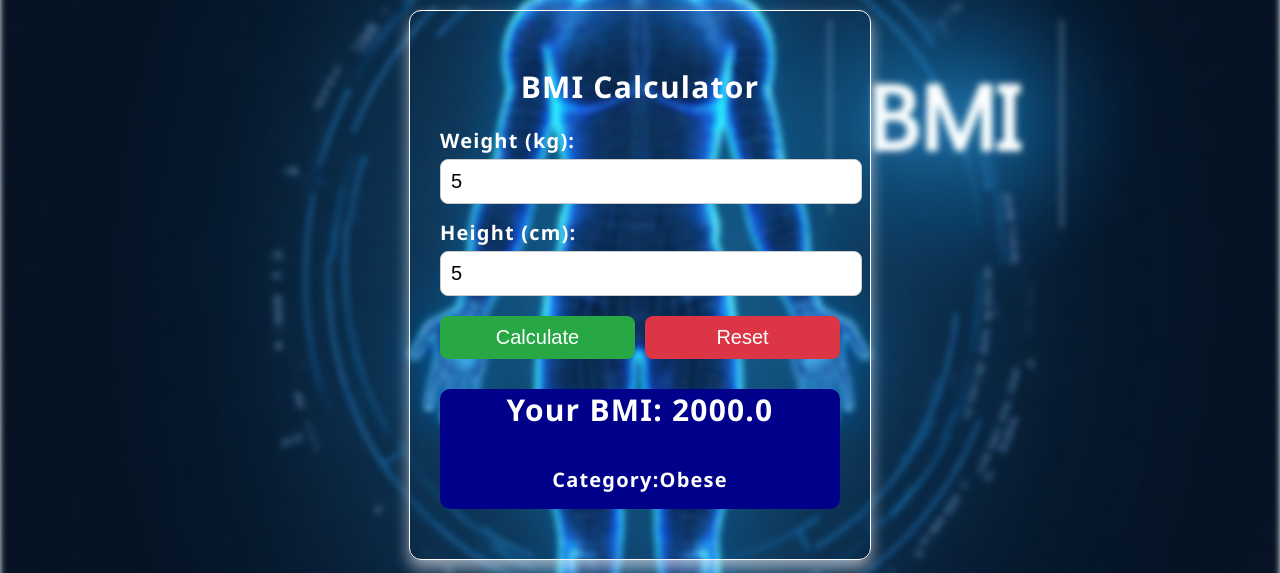
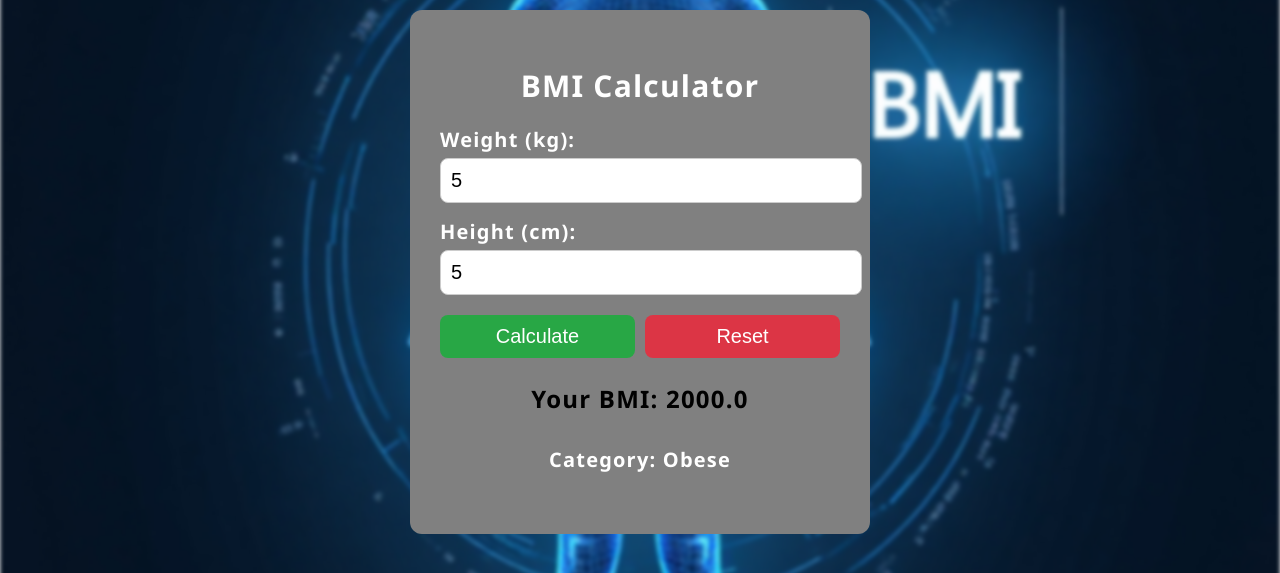
Before and after one commit to Elvis009-M/BMI-Calculator, a plain HTML site: page index.html in a window 1280 px wide. Both pictures are taken after typing "5", "5" into the empty fields and a click on the button "Calculate". Shown: the part 108-681 px from the top of the page. Drawn offline with Linux system fonts and the light colour scheme.

Commit message:
Changed styling of background , changed footer link from kwabytech to emakk

```diff
--- a/app.js
+++ b/app.js
@@ -19,7 +19,7 @@ function calculateBMI() {
 
     resultDiv.innerHTML = `
     <p class="bmi-value">Your BMI: ${bmi}</p>
-    <p class="category">Category:${category}</p>
+    <p class="category">Category: ${category}</p>
     `;
 }
 
--- a/index.html
+++ b/index.html
@@ -34,7 +34,7 @@
 
    <footer>
             <div class="pair">
-                <a href="https://kwabytech.vercel.app" class="footerlink"> Main Page</a>
+                <a href="https://emakk.vercel.app" class="footerlink"> Main Page</a>
             </div>
 
             <p>&copy;2025 EMAKK</p>
--- a/style.css
+++ b/style.css
@@ -21,7 +21,7 @@ body::before {
     background-image: url('images/bmi.jpeg');
     background-size: cover ;
     background-position: center ;
-    filter: blur(3px);
+    filter: blur(2px);
     z-index: -1;
 }
 
@@ -52,25 +52,13 @@ main {
     position: relative;
     margin: auto;
     padding: 30px;
-    border: solid 1px white;
+    background : grey;
     border-radius: 12px;
-    box-shadow: 0 8px 16px rgba(255,255,255,0.6);
+    /* box-shadow: 0 2px 6px rgba(255,255,255,0.3); */
     max-width: 400px;
     width: 100%;
 }
-.calculator::before {
-    content: '';
-    position: absolute;
-    top: 0;
-    left: 0;
-    width: 100% ;
-    height: 100%;
-    background : transparent;
-    background-size: cover ;
-    background-position: center ;
-    filter: blur(6px);
-    z-index: -1;
-}
+
 
 .calculator h2 {
     text-align: center;
@@ -133,19 +121,18 @@ button {
 .result {
     margin-top: 20px;
     text-align: center;
-    background: darkblue ;
-    border-radius: 10px ;
 }
 
 .bmi-value {
-    font-size: 1.5em;
+    font-size: 1.2em;
     font-weight: bold;
-    margin-bottom: 5px;
+    margin-bottom: 4px;
+    color: #000;
 }
 
 .category {
     font-weight: 600;
-    padding: 1rem;
+    padding: .7rem;
 }
 
 
@@ -209,6 +196,6 @@ footer .pair .footerbutton:hover {
 /* -------        MEDIA QUERIES FOR DEVICES WITH SMALL WIDTH   --------- */
 @media (max-width: 768px) {
     .calculator {
-        max-width: 300px;
+        max-width: 250px;
     }
 }
```
